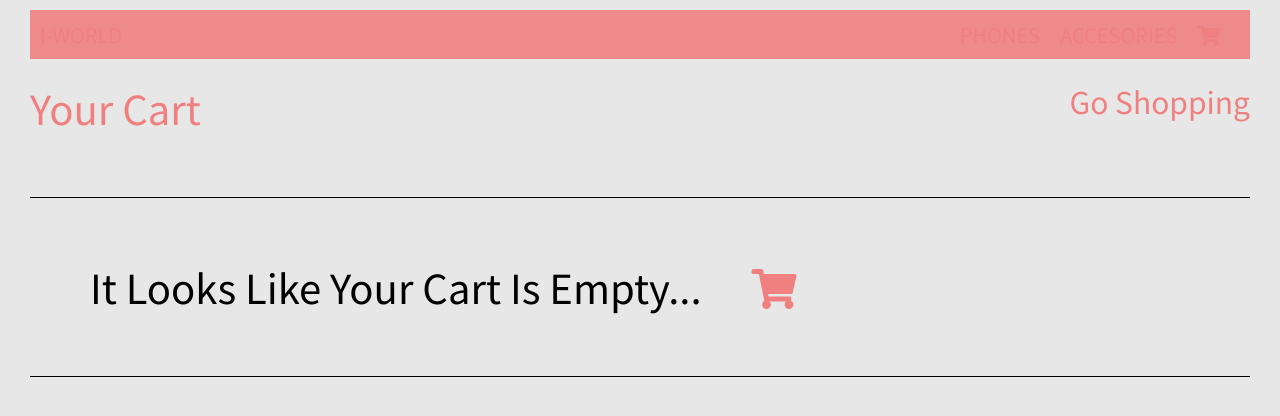
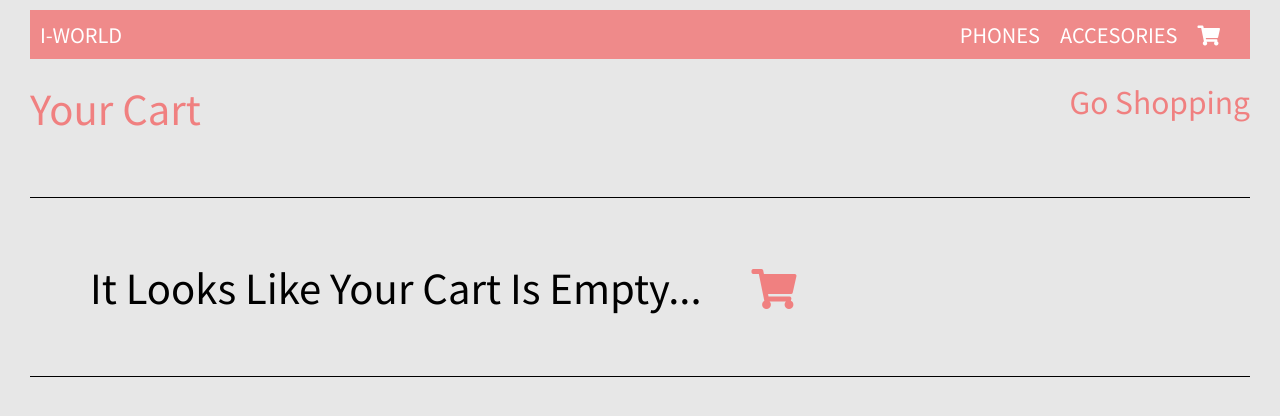
Before and after one commit to aneudya4/Store, a React (Create React App) app: page /cart in a window 1280 px wide. Shown: the top 416 px of the page. Built offline with nearby package versions, Linux system fonts and the light colour scheme.

Commit message:
fixed more routing issues

```diff
--- a/src/components/ProductList.js
+++ b/src/components/ProductList.js
@@ -27,7 +27,7 @@ class product extends Component {
       <div className="product-wrapper">
         {this.state.activeButton && alert("product already in cart")}
         <div className="product-info">
-          <Link to={`/product/${sku}`}>
+          <Link to={`Store/product/${sku}`}>
             <div className="phone-card">
               <figure>
                 <img src={img} alt={names.title} />
--- a/src/components/SectionSelection.js
+++ b/src/components/SectionSelection.js
@@ -14,7 +14,7 @@ const SectionSelection = () => {
           </li>
           <li>
             {" "}
-            <Link to="/accesories">
+            <Link to="Store/accesories">
               <i className="fa fa-headphones" aria-hidden="true" />
               <p>Check out our Phone Accesories</p>
             </Link>
--- a/src/components/SingleProduct.js
+++ b/src/components/SingleProduct.js
@@ -60,7 +60,7 @@ class SigleProduct extends Component {
             {this.state.activeButton ? "Already in cart" : "Add To Cart"}
           </button>
 
-          <Link to="/cart">
+          <Link to="Store/cart">
             Go to &rarr;{" "}
             <i className="fa fa-shopping-cart" aria-hidden="true" />
           </Link>
--- a/src/containers/Cart.js
+++ b/src/containers/Cart.js
@@ -11,11 +11,13 @@ const Cart = props => {
     return (
       <div className="empty-cart">
         {" "}
-        <Header />
-        <span> Your Cart</span>
+        <Header style={{ color: "white" }} />
+        <span className="title"> Your Cart</span>
         <div className="btn">
           {" "}
-          <Link to="/Store">Go Shopping</Link>
+          <Link className="go-shopping" to="/Store">
+            Go Shopping
+          </Link>
         </div>
         <div className="empty-cart-msg">
           <p>
--- a/src/containers/Header.js
+++ b/src/containers/Header.js
@@ -10,13 +10,13 @@ const Header = () => {
         <nav className="navigation">
           <ul>
             <li>
-              <Link to="/store">Phones</Link>
+              <Link to="/Store">Phones</Link>
             </li>
             <li>
-              <Link to="/accesories">Accesories</Link>
+              <Link to="Store/accesories">Accesories</Link>
             </li>
             <li>
-              <Link to="/cart">
+              <Link to="Store/cart">
                 <i className="fas fa-shopping-cart" />
               </Link>
             </li>
--- a/src/containers/cart.scss
+++ b/src/containers/cart.scss
@@ -5,7 +5,7 @@
 
   font-size: 4rem;
 
-  a {
+  .go-shopping {
     color: $header-bgcolor;
   }
   .btn {
```
